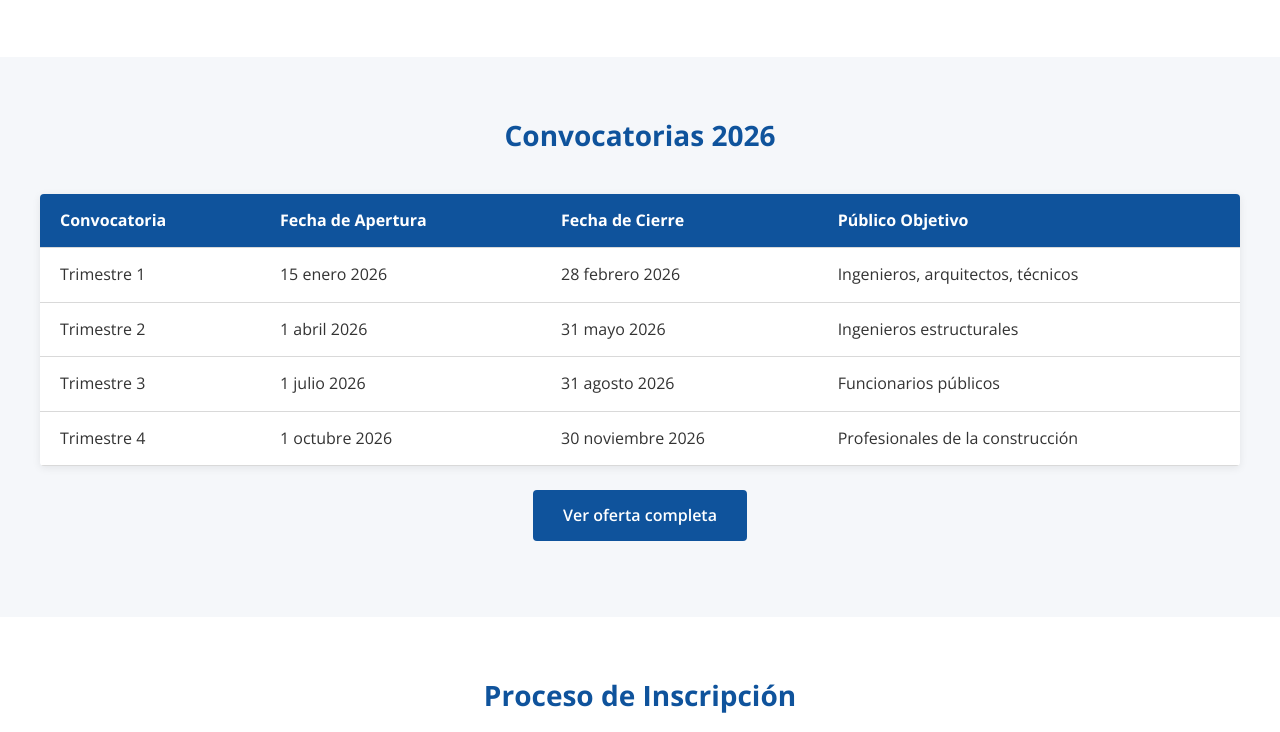
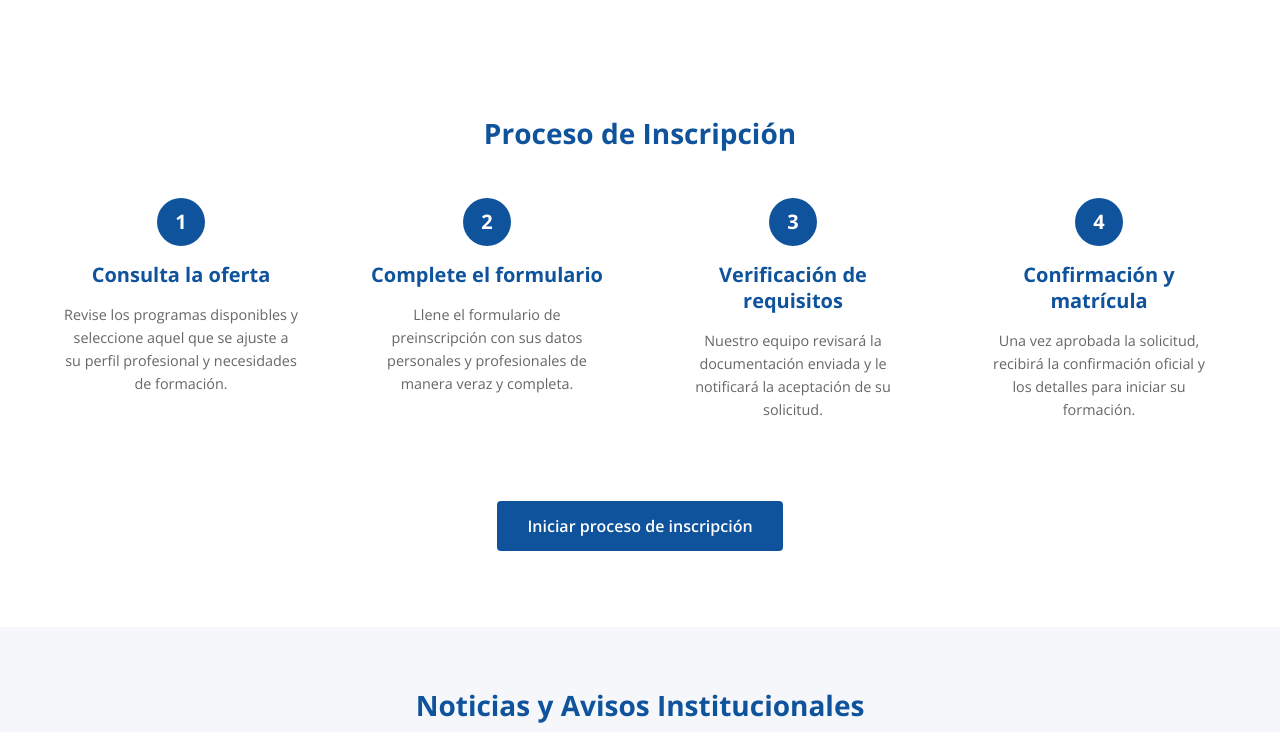
Before and after one commit to LanXerZ/onesvie-subdominio-reed, an Eleventy site: page src/index.njk in a window 1280 px wide. Shown: the part 1148-1880 px from the top of the page. Built offline with nearby package versions, Linux system fonts and the light colour scheme; Eleventy itself is replaced by a stand-in of ours; files that its build step writes are made by us from their sources.

Commit message:
Hide oferta section, remove gov bar, increase banner margin, keep only first carousel slide

```diff
--- a/src/_data/banners.json
+++ b/src/_data/banners.json
@@ -23,7 +23,7 @@
     "overlay_opacidad": 0.85,
     "mostrar_texto": true,
     "orden": 2,
-    "activo": true
+    "activo": false
   },
   {
     "id": 2,
@@ -36,7 +36,7 @@
     "overlay_opacidad": 0.85,
     "mostrar_texto": true,
     "orden": 3,
-    "activo": true
+    "activo": false
   },
   {
     "id": 3,
@@ -49,6 +49,6 @@
     "overlay_opacidad": 0.85,
     "mostrar_texto": true,
     "orden": 4,
-    "activo": true
+    "activo": false
   }
 ]
--- a/src/_includes/base.njk
+++ b/src/_includes/base.njk
@@ -29,8 +29,6 @@
 </head>
 <body>
 
-  {% include 'barra-gobierno.njk' %}
-
   {% include 'header.njk' %}
 
   <main id="contenido-principal">
--- a/src/css/styles.css
+++ b/src/css/styles.css
@@ -252,7 +252,7 @@ a:hover, a:focus {
   height: 500px;
   position: relative;
   overflow: hidden;
-  margin-bottom: var(--espaciado-seccion);
+  margin-bottom: 90px;
 }
 
 .carrusel-banners .swiper-slide {
--- a/src/index.njk
+++ b/src/index.njk
@@ -42,53 +42,7 @@ layout: "base.njk"
       <a href="{{ '/sobre-iniciativa/' | url }}" class="btn btn-secundario mt-3">Conocer más sobre la iniciativa</a>
     </div>
   </div>
-</section>
-
-<!-- Convocatorias trimestrales -->
-<section class="seccion seccion-alternada oferta-previa" aria-labelledby="titulo-oferta">
-  <div class="contenedor">
-    <h2 id="titulo-oferta">Convocatorias 2026</h2>
-    <table class="tabla-cursos">
-      <thead>
-        <tr>
-          <th scope="col">Convocatoria</th>
-          <th scope="col">Fecha de Apertura</th>
-          <th scope="col">Fecha de Cierre</th>
-          <th scope="col">Público Objetivo</th>
-        </tr>
-      </thead>
-      <tbody>
-        <tr>
-          <td>Trimestre 1</td>
-          <td>15 enero 2026</td>
-          <td>28 febrero 2026</td>
-          <td>Ingenieros, arquitectos, técnicos</td>
-        </tr>
-        <tr>
-          <td>Trimestre 2</td>
-          <td>1 abril 2026</td>
-          <td>31 mayo 2026</td>
-          <td>Ingenieros estructurales</td>
-        </tr>
-        <tr>
-          <td>Trimestre 3</td>
-          <td>1 julio 2026</td>
-          <td>31 agosto 2026</td>
-          <td>Funcionarios públicos</td>
-        </tr>
-        <tr>
-          <td>Trimestre 4</td>
-          <td>1 octubre 2026</td>
-          <td>30 noviembre 2026</td>
-          <td>Profesionales de la construcción</td>
-        </tr>
-      </tbody>
-    </table>
-    <p class="texto-centrado mt-3">
-      <a href="{{ '/oferta-academica/' | url }}" class="btn btn-secundario">Ver oferta completa</a>
-    </p>
-  </div>
-</section>
+  </section>
 
 <!-- Proceso de inscripción -->
 <section class="seccion" aria-labelledby="titulo-proceso">
```
